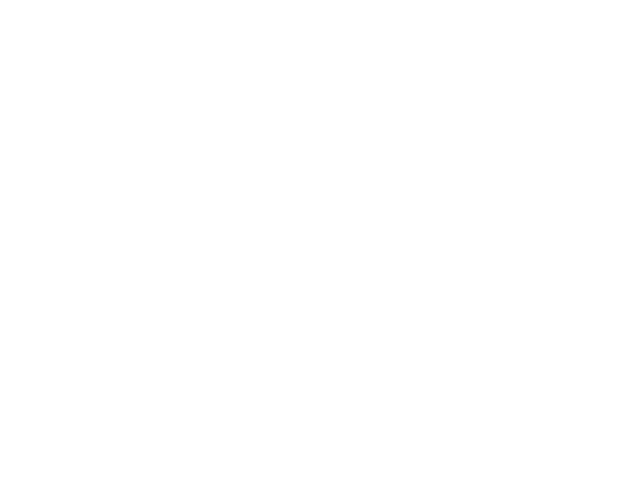
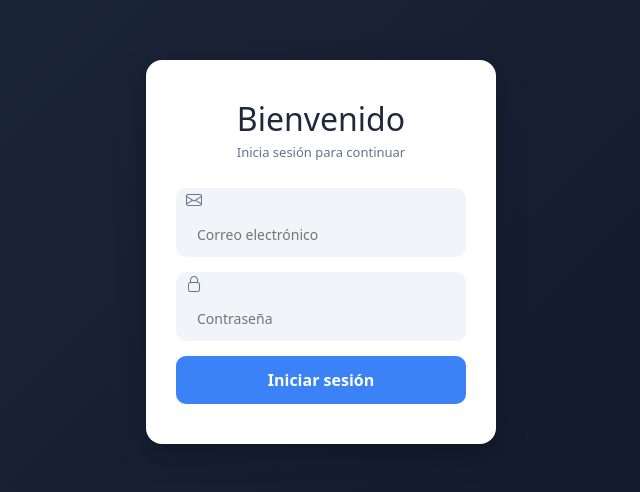
Before and after one commit to maSagn/SistemaHoteleriaCliente, an Angular app: page /login in a window 1280 px wide. Before the commit this address led to /. Shown: the part 148-640 px from the top of the page, without its empty margins (319-959 px from the left). Built offline with nearby package versions, Linux system fonts and the light colour scheme.

Commit message:
Integracion de login

```diff
--- /dev/null
+++ b/src/app/Components/login/login.component.css
@@ -0,0 +1,94 @@
+/* Fondo general */
+.login-wrapper {
+    height: 100vh;
+    display: flex;
+    justify-content: center;
+    align-items: center;
+    background: linear-gradient(135deg, #1e293b, #0f172a);
+}
+
+/* Card */
+.login-card {
+    background: #ffffff;
+    padding: 40px 30px;
+    border-radius: 16px;
+    width: 350px;
+    box-shadow: 0 10px 30px rgba(0, 0, 0, 0.25);
+    text-align: center;
+    animation: fadeIn 0.6s ease;
+}
+
+/* Título */
+.login-card h2 {
+    margin-bottom: 5px;
+    color: #1e293b;
+}
+
+/* Subtítulo */
+.subtitle {
+    font-size: 13px;
+    color: #64748b;
+    margin-bottom: 25px;
+}
+
+/* Inputs con icono */
+.input-group {
+    display: flex;
+    align-items: center;
+    background: #f1f5f9;
+    border-radius: 10px;
+    margin-bottom: 15px;
+    padding: 0 10px;
+    transition: 0.3s;
+}
+
+.input-group i {
+    color: #64748b;
+    margin-right: 8px;
+}
+
+.input-group input {
+    border: none;
+    outline: none;
+    background: transparent;
+    padding: 12px;
+    width: 100%;
+    font-size: 14px;
+}
+
+/* Focus bonito */
+.input-group:focus-within {
+    box-shadow: 0 0 0 2px #3b82f6;
+    background: #fff;
+}
+
+/* Botón */
+button {
+    width: 100%;
+    padding: 12px;
+    border: none;
+    border-radius: 10px;
+    background: #3b82f6;
+    color: white;
+    font-weight: 600;
+    cursor: pointer;
+    transition: 0.3s;
+}
+
+button:hover {
+    background: #2563eb;
+    transform: translateY(-1px);
+}
+
+/* Animación */
+@keyframes fadeIn {
+    from {
+        opacity: 0;
+        transform: translateY(15px);
+    }
+
+    to {
+        opacity: 1;
+        transform: translateY(0);
+    }
+}
--- /dev/null
+++ b/src/app/Components/login/login.component.html
@@ -0,0 +1,26 @@
+<div class="login-wrapper">
+    <div class="login-card">
+
+        <h2>Bienvenido</h2>
+        <p class="subtitle">Inicia sesión para continuar</p>
+
+        <form (ngSubmit)="login()" class="login-form">
+
+            <div class="input-group">
+                <i class="bi bi-envelope"></i>
+                <input type="email" name="email" [(ngModel)]="usuario.email" placeholder="Correo electrónico"
+                    required />
+            </div>
+
+            <div class="input-group">
+                <i class="bi bi-lock"></i>
+                <input type="password" name="password" [(ngModel)]="usuario.password" placeholder="Contraseña"
+                    required />
+            </div>
+
+            <button type="submit">Iniciar sesión</button>
+
+        </form>
+
+    </div>
+</div>
--- /dev/null
+++ b/src/app/Components/login/login.component.ts
@@ -0,0 +1,53 @@
+import { Component } from '@angular/core';
+import { LoginRequest } from '../../Models/LoginRequest';
+import { AuthService } from '../../Service/auth.service';
+import { Router } from '@angular/router';
+
+// Sweet alert (solo cuando se usa CDN)
+declare var Swal: any;
+
+@Component({
+  selector: 'app-login',
+  standalone: false,
+  templateUrl: './login.component.html',
+  styleUrl: './login.component.css'
+})
+export class LoginComponent {
+
+  usuario: LoginRequest = {
+    email: '',
+    password: ''
+  }
+
+  constructor(
+    private authService: AuthService,
+    private router: Router
+  ) { }
+
+  login() {
+    this.authService.login(this.usuario).subscribe({
+      next: (token) => {
+        localStorage.setItem('token', token); // Guardar token
+        console.log("Token guardado: ", token);
+
+        const role = this.authService.getRole();
+
+        if (role === 'Administrador') {
+          this.router.navigate(['rooms']);
+        } else if (role === 'Usuario') {
+          this.router.navigate(['rooms'])
+        }
+      },
+      error: (err) => {
+        console.log("Error de logueo", err);
+
+        Swal.fire({
+          title: "Error",
+          text: err.error,
+          icon: "error"
+        });
+
+      }
+    });
+  }
+}
--- a/src/app/Components/room-form/room-form.component.html
+++ b/src/app/Components/room-form/room-form.component.html
@@ -53,7 +53,7 @@
             <div class="form-group">
                 <label><i class="bi bi-card-text"></i> Descripción</label>
                 <textarea formControlName="description" class="form-control" rows="3"
-                    placeholder="This is a description"></textarea>
+                    placeholder="Ingresa descripcion"></textarea>
             </div>
 
             <!-- BOTÓN -->
--- /dev/null
+++ b/src/app/Guards/auth.guard.ts
@@ -0,0 +1,20 @@
+import { Injectable } from '@angular/core';
+import { CanActivate, CanActivateFn, Router } from '@angular/router';
+
+@Injectable({
+    providedIn: 'root'
+})
+export class authGuard implements CanActivate {
+    constructor(private router: Router) { }
+
+    canActivate(): boolean {
+        const token = localStorage.getItem('token');
+
+        if (token) {
+            return true;
+        }
+
+        this.router.navigate(['/login']);
+        return false;
+    }
+};
--- /dev/null
+++ b/src/app/Interceptors/auth.interceptor.ts
@@ -0,0 +1,21 @@
+import { HttpEvent, HttpHandler, HttpInterceptor, HttpInterceptorFn, HttpRequest } from '@angular/common/http';
+import { Injectable } from '@angular/core';
+import { Observable } from 'rxjs';
+
+// Agregar automaticamente el token JWT en cada request
+@Injectable()
+export class authInterceptor implements HttpInterceptor {
+  intercept(req: HttpRequest<any>, next: HttpHandler): Observable<HttpEvent<any>> {
+    const token = localStorage.getItem('token');
+
+    if (token) {
+      const cloned = req.clone({
+        setHeaders: {
+          Authorization: `Bearer ${token}`
+        }
+      });
+      return next.handle(cloned);
+    }
+    return next.handle(req);
+  }
+};
--- /dev/null
+++ b/src/app/Models/LoginRequest.ts
@@ -0,0 +1,4 @@
+export interface LoginRequest {
+    email: '',
+    password: ''
+}
--- /dev/null
+++ b/src/app/Service/auth.service.ts
@@ -0,0 +1,76 @@
+import { HttpClient } from '@angular/common/http';
+import { Injectable } from '@angular/core';
+import { Router } from '@angular/router';
+import { LoginRequest } from '../Models/LoginRequest';
+import { Observable } from 'rxjs';
+
+@Injectable({
+  providedIn: 'root'
+})
+export class AuthService {
+
+  private url = "http://localhost:8081/api/auth";
+
+  constructor(
+    private http: HttpClient,
+    private route: Router
+  ) { }
+
+  login(usuario: LoginRequest): Observable<string> {
+    return this.http.post(this.url, usuario, { responseType: 'text' });
+  }
+
+  getToken(): string | null {
+    return localStorage.getItem('token');
+  }
+
+  private decodePayload(token: string): any | null {
+    try {
+      const payloadBase64 = token.split('.')[1];
+      // Convertir base64url a base64 estándar
+      const base64 = payloadBase64.replace(/-/g, '+').replace(/_/g, '/');
+      const jsonPayload = decodeURIComponent(
+        atob(base64)
+          .split('')
+          .map(c => '%' + ('00' + c.charCodeAt(0).toString(16)).slice(-2))
+          .join('')
+      );
+      return JSON.parse(jsonPayload);
+    } catch (error) {
+      console.error('Error decodificando el token', error);
+      return null;
+    }
+  }
+
+  getRole(): string | null {
+    const token = this.getToken();
+    if (!token) return null;
+
+    try {
+      const payload = this.decodePayload(token);
+      console.log("el payload es: ", payload);
+      return payload?.role || null;
+    } catch (error) {
+      console.log('token invalido en el auth service');
+      return null;
+    }
+  }
+
+  isAdmin(): boolean {
+    return this.getRole() === 'Administrador';
+  }
+
+  isUser(): boolean {
+    return this.getRole() === 'Usuario';
+  }
+
+  getUserId(): number | null {
+    const token = this.getToken();
+    if (!token) return null;
+
+    const payload = this.decodePayload(token);
+    if (!payload || !payload.id) return null;
+
+    return Number(payload.id);
+  }
+}
--- a/src/app/app.module.ts
+++ b/src/app/app.module.ts
@@ -5,12 +5,14 @@ import { AppRoutingModule } from './app-routing.module';
 import { AppComponent } from './app.component';
 import { RoomListComponent } from './Components/room-list/room-list.component';
 import { CommonModule } from '@angular/common';
-import { HttpClientModule } from '@angular/common/http';
+import { HTTP_INTERCEPTORS, HttpClientModule } from '@angular/common/http';
 import { RoomFormComponent } from './Components/room-form/room-form.component';
 import { FormsModule, ReactiveFormsModule } from '@angular/forms';
 
 import { BookingListComponent } from './Components/booking-list/booking-list.component';
 import { BookingFormComponent } from './Components/booking-form/booking-form.component';
+import { LoginComponent } from './Components/login/login.component';
+import { authInterceptor } from './Interceptors/auth.interceptor';
 
 
 @NgModule({
@@ -19,7 +21,8 @@ import { BookingFormComponent } from './Components/booking-form/booking-form.com
     RoomListComponent,
     RoomFormComponent,
     BookingListComponent,
-    BookingFormComponent
+    BookingFormComponent,
+    LoginComponent
   ],
   imports: [
     BrowserModule,
@@ -29,7 +32,10 @@ import { BookingFormComponent } from './Components/booking-form/booking-form.com
     ReactiveFormsModule,
     FormsModule
   ],
-  providers: [],
+  providers: [
+    // Interceptor
+    { provide: HTTP_INTERCEPTORS, useClass: authInterceptor, multi: true }
+  ],
   bootstrap: [AppComponent]
 })
 export class AppModule { }
```
Also changed, not shown: src/app/app-routing.module.ts (+7 -2 lines).
